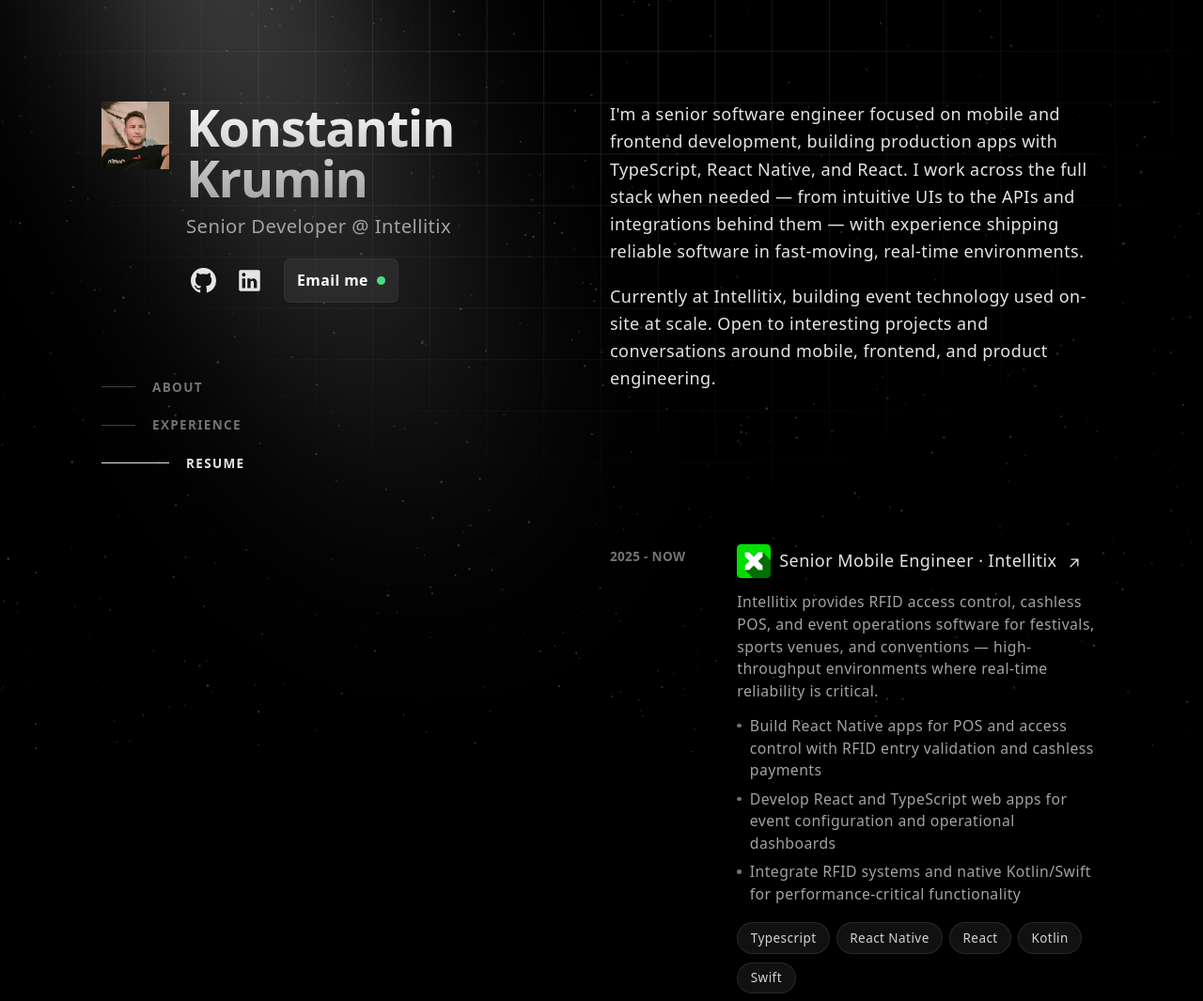
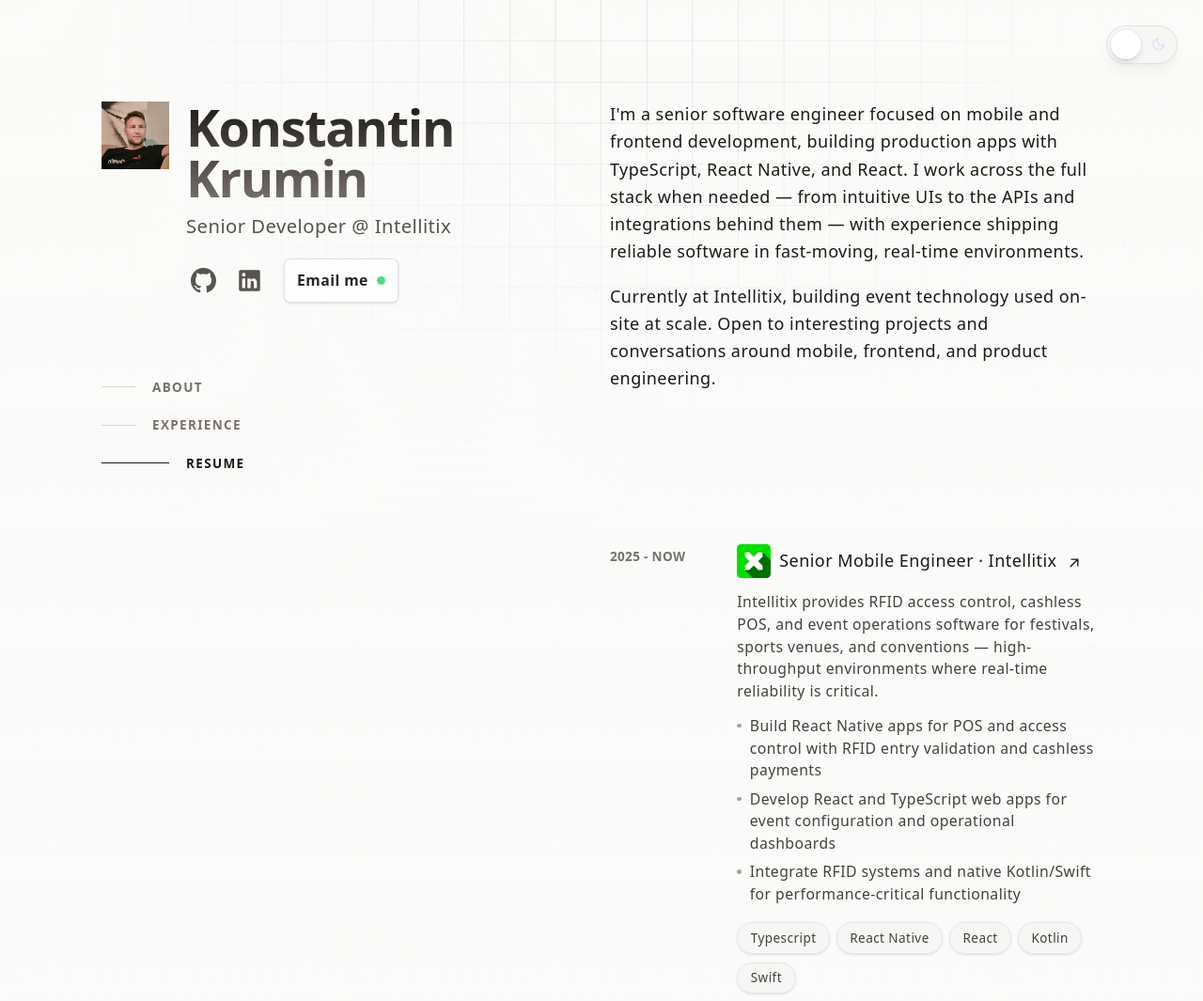
Before and after one commit to konstantinkrumin/portfolio, an Astro site: page / in a window 1280 px wide. Shown: the top 1065 px of the page at 94% size. Built offline with nearby package versions, Linux system fonts and the light colour scheme; Astro itself is replaced by a stand-in of ours; animation ran at ten frames a second.

Commit message:
Add light mode

```diff
--- a/src/components/SparklesCore.tsx
+++ b/src/components/SparklesCore.tsx
@@ -32,6 +32,7 @@ const SparklesCore = (props: ParticlesProps) => {
   } = props;
 
   const [init, setInit] = useState(false);
+  const [theme, setTheme] = useState<"light" | "dark">("dark");
   const controls = useAnimation();
 
   useEffect(() => {
@@ -42,10 +43,26 @@ const SparklesCore = (props: ParticlesProps) => {
     });
   }, []);
 
+  useEffect(() => {
+    const readTheme = () =>
+      setTheme(
+        document.documentElement.classList.contains("dark") ? "dark" : "light",
+      );
+
+    readTheme();
+    window.addEventListener("themechange", readTheme);
+
+    return () => window.removeEventListener("themechange", readTheme);
+  }, []);
+
+  const activeParticleColor =
+    theme === "dark" ? particleColor || "#ffffff" : "#A8A29E";
+  const activeOpacity = theme === "dark" ? opacity || 0.2 : 0.45;
+
   const particlesLoaded = async (container?: Container) => {
     if (container) {
       controls.start({
-        opacity: opacity || 1,
+        opacity: activeOpacity,
         transition: {
           duration: 1,
           delay: 2,
@@ -59,6 +76,7 @@ const SparklesCore = (props: ParticlesProps) => {
       {init && (
         <Particles
           id={id || "tsparticles"}
+          key={theme}
           className={cn("h-full w-full")}
           particlesLoaded={particlesLoaded}
           options={{
@@ -125,7 +143,7 @@ const SparklesCore = (props: ParticlesProps) => {
                 },
               },
               color: {
-                value: particleColor || "#ffffff",
+                value: activeParticleColor,
                 animation: {
                   h: {
                     count: 0,
--- a/src/components/experience/index.astro
+++ b/src/components/experience/index.astro
@@ -19,20 +19,20 @@ const {
     class="group relative grid pb-1 transition-all sm:grid-cols-8 sm:gap-8 md:gap-4 lg:hover:!opacity-100 lg:group-hover/list:opacity-50 hover:backdrop-blur-sm duration-500"
   >
     <div
-      class="absolute -inset-x-4 -inset-y-4 z-0 hidden rounded-md transition motion-reduce:transition-none lg:-inset-x-6 lg:block lg:group-hover:bg-neutral-800/50 lg:group-hover:shadow-[inset_0_1px_0_0_rgba(148,163,184,0.1)] lg:group-hover:drop-shadow-lg"
+      class="absolute -inset-x-4 -inset-y-4 z-0 hidden rounded-md transition motion-reduce:transition-none lg:-inset-x-6 lg:block lg:group-hover:bg-stone-100/80 lg:group-hover:shadow-[inset_0_1px_0_0_rgba(120,113,108,0.15)] dark:lg:group-hover:bg-neutral-800/50 dark:lg:group-hover:shadow-[inset_0_1px_0_0_rgba(148,163,184,0.1)] lg:group-hover:drop-shadow-lg"
     >
     </div>
     <header
-      class="z-10 mb-2 mt-1 text-xs font-semibold uppercase tracking-wide text-neutral-500 sm:col-span-2"
+      class="z-10 mb-2 mt-1 text-xs font-semibold uppercase tracking-wide text-stone-500 sm:col-span-2 dark:text-neutral-500"
       aria-label={dates}
     >
       <span>{dates}</span>
     </header>
     <div class="z-10 sm:col-span-6">
-      <h3 class="font-medium leading-snug text-neutral-200">
+      <h3 class="font-medium leading-snug text-stone-900 dark:text-neutral-200">
         <div>
           <a
-            class="inline-flex items-baseline font-medium leading-tight text-neutral-200 hover:text-neutral-300 focus-visible:text-neutral-300 group/link text-base"
+            class="inline-flex items-baseline font-medium leading-tight text-stone-900 hover:text-stone-700 focus-visible:text-stone-700 group/link text-base dark:text-neutral-200 dark:hover:text-neutral-300 dark:focus-visible:text-neutral-300"
             href={companyUrl}
             target="_blank"
             rel="noreferrer"
@@ -45,7 +45,7 @@ const {
               {
                 logo && (
                   <img
-                    class="w-8 h-8 rounded bg-neutral-400/10 "
+                    class="w-8 h-8 rounded bg-stone-200/60 dark:bg-neutral-400/10"
                     src={logo}
                     alt={`${company} logo`}
                   />
@@ -62,15 +62,15 @@ const {
           </a>
         </div>
       </h3>
-      <p class="mt-2 text-sm leading-normal text-neutral-400">
+      <p class="mt-2 text-sm leading-normal text-stone-700 dark:text-neutral-400">
         {description}
       </p>
       {
         highlights.length > 0 && (
-          <ul class="mt-3 space-y-1.5 text-sm leading-normal text-neutral-400">
+          <ul class="mt-3 space-y-1.5 text-sm leading-normal text-stone-700 dark:text-neutral-400">
             {highlights.map((highlight) => (
               <li class="flex gap-2">
-                <span class="mt-2 h-1 w-1 shrink-0 rounded-full bg-neutral-500" />
+                <span class="mt-2 h-1 w-1 shrink-0 rounded-full bg-stone-400 dark:bg-neutral-500" />
                 <span>{highlight}</span>
               </li>
             ))}
@@ -82,7 +82,7 @@ const {
           <ul class="mt-2 flex flex-wrap" aria-label="Technologies used">
             {technologies.map((technology) => (
               <li class="mr-1.5 mt-2">
-                <div class="flex items-center backdrop-blur-sm rounded-full border border-neutral-700 border-opacity-50 shadow bg-neutral-400/10 px-3 py-1 text-xs font-medium leading-5 text-neutral-300">
+                <div class="flex items-center rounded-full border border-stone-200 bg-stone-100/80 px-3 py-1 text-xs font-medium leading-5 text-stone-700 shadow backdrop-blur-sm dark:border-neutral-700 dark:border-opacity-50 dark:bg-neutral-400/10 dark:text-neutral-300">
                   {technology}
                 </div>
               </li>
--- a/src/components/nav/index.astro
+++ b/src/components/nav/index.astro
@@ -10,9 +10,9 @@ import { NAV_ITEMS } from "../../data/nav";
           <a
             data-nav-link
             href={href}
-            class="nav-link group flex items-center py-2 text-xs font-bold uppercase tracking-widest text-neutral-500 transition-colors duration-300 ease-out hover:text-neutral-200 focus-visible:text-neutral-200"
+            class="nav-link group flex items-center py-2 text-xs font-bold uppercase tracking-widest text-stone-500 transition-colors duration-300 ease-out hover:text-stone-800 focus-visible:text-stone-800 dark:text-neutral-500 dark:hover:text-neutral-200 dark:focus-visible:text-neutral-200"
           >
-            <span class="nav-indicator mr-4 h-px w-8 bg-neutral-700 transition-all duration-300 ease-out group-hover:bg-neutral-200 group-focus-visible:bg-neutral-200" />
+            <span class="nav-indicator mr-4 h-px w-8 bg-stone-300 transition-all duration-300 ease-out group-hover:bg-stone-600 group-focus-visible:bg-stone-600 dark:bg-neutral-700 dark:group-hover:bg-neutral-200 dark:group-focus-visible:bg-neutral-200" />
             {label}
           </a>
         </li>
@@ -23,13 +23,13 @@ import { NAV_ITEMS } from "../../data/nav";
 
 <style>
   .nav-link.active {
-    color: rgb(229 229 229);
+    color: var(--nav-active);
     transition: color 0.3s ease-out;
   }
 
   .nav-link.active .nav-indicator {
     width: 4rem;
-    background-color: rgb(229 229 229);
+    background-color: var(--nav-active);
     transition:
       width 0.3s ease-out,
       background-color 0.3s ease-out;
--- /dev/null
+++ b/src/components/theme-toggle/index.astro
@@ -0,0 +1,65 @@
+<button
+  type="button"
+  id="theme-toggle"
+  aria-label="Toggle color theme"
+  aria-pressed="true"
+  data-theme="dark"
+  data-ccursor
+  class="theme-toggle group fixed right-6 top-6 z-50 flex h-9 w-[4.25rem] items-center rounded-full border border-stone-300/60 bg-stone-100/80 p-1 shadow-lg shadow-stone-900/5 backdrop-blur-xl transition-[background-color,border-color,box-shadow] duration-500 dark:border-neutral-700/60 dark:bg-neutral-900/80 dark:shadow-black/20"
+>
+  <span class="pointer-events-none absolute inset-0 flex items-center justify-between px-2.5">
+    <svg
+      class="h-3.5 w-3.5 text-amber-500 transition-opacity duration-300 dark:opacity-40"
+      viewBox="0 0 24 24"
+      fill="none"
+      stroke="currentColor"
+      stroke-width="2"
+      stroke-linecap="round"
+      stroke-linejoin="round"
+      aria-hidden="true"
+    >
+      <circle cx="12" cy="12" r="4"></circle>
+      <path d="M12 2v2M12 20v2M4.93 4.93l1.41 1.41M17.66 17.66l1.41 1.41M2 12h2M20 12h2M4.93 19.07l1.41-1.41M17.66 6.34l1.41-1.41"
+      ></path>
+    </svg>
+    <svg
+      class="h-3.5 w-3.5 text-indigo-300 opacity-40 transition-opacity duration-300 dark:opacity-100"
+      viewBox="0 0 24 24"
+      fill="none"
+      stroke="currentColor"
+      stroke-width="2"
+      stroke-linecap="round"
+      stroke-linejoin="round"
+      aria-hidden="true"
+    >
+      <path d="M21 12.79A9 9 0 1 1 11.21 3 7 7 0 0 0 21 12.79z"></path>
+    </svg>
+  </span>
+  <span
+    class="theme-thumb pointer-events-none relative z-10 h-7 w-7 rounded-full bg-white shadow-md ring-1 ring-stone-900/5 transition-transform duration-300 ease-out dark:translate-x-[calc(100%+0.125rem)] dark:bg-neutral-700 dark:ring-white/10"
+  ></span>
+</button>
+
+<style>
+  .theme-toggle[data-theme="light"] svg:first-of-type {
+    opacity: 1;
+  }
+
+  .theme-toggle[data-theme="light"] svg:last-of-type {
+    opacity: 0.35;
+  }
+
+  .theme-toggle[data-theme="dark"] svg:first-of-type {
+    opacity: 0.35;
+  }
+
+  .theme-toggle[data-theme="dark"] svg:last-of-type {
+    opacity: 1;
+  }
+
+  @media (prefers-reduced-motion: reduce) {
+    .theme-thumb {
+      transition: none;
+    }
+  }
+</style>
--- a/src/layouts/Layout.astro
+++ b/src/layouts/Layout.astro
@@ -1,5 +1,7 @@
 ---
 import SparklesCore from "../components/SparklesCore.tsx";
+import ThemeToggle from "../components/theme-toggle/index.astro";
+import "../styles/theme.css";
 
 interface Props {
   title: string;
@@ -9,7 +11,7 @@ const { title } = Astro.props;
 ---
 
 <!doctype html>
-<html lang="en">
+<html lang="en" class="dark">
   <head>
     <meta charset="UTF-8" />
     <meta name="description" content="Senior Fullstack Developer" />
@@ -17,10 +19,26 @@ const { title } = Astro.props;
     <link rel="icon" type="image/jpeg" href="/favicon.jpg" />
     <meta name="generator" content={Astro.generator} />
     <title>{title}</title>
+    <script is:inline>
+      (function () {
+        const stored = localStorage.getItem("theme");
+        const prefersLight = window.matchMedia(
+          "(prefers-color-scheme: light)",
+        ).matches;
+
+        if (stored === "light" || (!stored && prefersLight)) {
+          document.documentElement.classList.remove("dark");
+          document.documentElement.style.colorScheme = "light";
+        } else {
+          document.documentElement.classList.add("dark");
+          document.documentElement.style.colorScheme = "dark";
+        }
+      })();
+    </script>
   </head>
 
   <body
-    class="bg-black leading-relaxed text-neutral-200 tracking-wide antialiased selection:bg-neutral-300 selection:text-neutral-900 z-10 relative"
+    class="relative z-10 bg-stone-50 leading-relaxed tracking-wide text-stone-800 antialiased transition-[background-color,color] duration-500 selection:bg-stone-300 selection:text-stone-900 dark:bg-black dark:text-neutral-200 dark:selection:bg-neutral-300 dark:selection:text-neutral-900"
   >
     <SparklesCore
       client:idle
@@ -33,6 +51,7 @@ const { title } = Astro.props;
       className="w-full h-full fixed z-0"
       particleColor="#FFFFFF"
     />
+    <ThemeToggle />
     <slot />
     <script src="../scripts/main.ts"></script>
   </body>
--- a/src/pages/index.astro
+++ b/src/pages/index.astro
@@ -8,7 +8,7 @@ import Layout from "../layouts/Layout.astro";
 ---
 
 <Layout title="Konstantin Krumin">
-  <div class="relative hero z-10">
+  <div class="relative hero isolate z-10">
     <div
       class="mx-auto min-h-screen max-w-screen-2xl px-6 py-12 font-sans md:px-12 md:py-20 lg:px-24 lg:py-0"
     >
@@ -28,12 +28,12 @@ import Layout from "../layouts/Layout.astro";
               <div>
                 <a
                   href="/"
-                  class="block bg-gradient-to-b from-neutral-50 to-neutral-400 bg-clip-text text-4xl font-bold tracking-tight text-transparent bg-opacity-50 lg:text-5xl"
+                  class="block bg-gradient-to-b from-stone-900 to-stone-500 bg-clip-text text-4xl font-bold tracking-tight text-transparent lg:text-5xl dark:from-neutral-50 dark:to-neutral-400 dark:bg-opacity-50"
                 >
                   <h1>Konstantin Krumin</h1>
                 </a>
                 <h2
-                  class="mt-2 text-sm font-medium text-neutral-400 lg:text-lg"
+                  class="mt-2 text-sm font-medium text-stone-600 lg:text-lg dark:text-neutral-400"
                 >
                   Senior Developer @ Intellitix
                 </h2>
@@ -50,7 +50,7 @@ import Layout from "../layouts/Layout.astro";
                         {SOCIALS.map((social) => (
                           <li class="rounded p-1 text-xs" data-ccursor>
                             <a
-                              class="block hover:text-slate-200"
+                              class="block text-stone-600 transition hover:text-stone-900 dark:text-neutral-400 dark:hover:text-slate-200"
                               href={social.url}
                               target="_blank"
                               rel="noreferrer noopener"
@@ -67,7 +67,7 @@ import Layout from "../layouts/Layout.astro";
                   <a
                     data-ccursor
                     href="mailto:konstantin.krumin@gmail.com"
-                    class="group inline-flex items-center gap-x-2 rounded-md border border-neutral-700 border-opacity-50 bg-neutral-400/10 p-2 px-3 py-2.5 text-sm font-semibold text-white shadow backdrop-blur-xl transition-all hover:border-opacity-0"
+                    class="group inline-flex items-center gap-x-2 rounded-md border border-stone-300/70 bg-white/70 p-2 px-3 py-2.5 text-sm font-semibold text-stone-800 shadow backdrop-blur-xl transition-all hover:border-stone-400/80 dark:border-neutral-700 dark:border-opacity-50 dark:bg-neutral-400/10 dark:text-white dark:hover:border-opacity-0"
                   >
                     <span>Email me</span>
                     <span
@@ -93,13 +93,13 @@ import Layout from "../layouts/Layout.astro";
               class="sticky top-0 z-20 -mx-6 mb-4 w-screen px-6 py-3 backdrop-blur-lg md:-mx-12 md:px-12 lg:sr-only lg:relative lg:top-auto lg:mx-auto lg:w-full lg:px-0 lg:py-0 lg:opacity-0"
             >
               <h2
-                class="text-sm font-bold uppercase tracking-widest text-neutral-200 lg:sr-only"
+                class="text-sm font-bold uppercase tracking-widest text-stone-800 lg:sr-only dark:text-neutral-200"
               >
                 About
               </h2>
             </div>
             <div>
-              <div class="mb-4 space-y-4">
+              <div class="relative z-10 mb-4 space-y-4 text-stone-900 dark:text-neutral-300">
                 <p>
                   I'm a senior software engineer focused on mobile and frontend
                   development, building production apps with TypeScript, React
@@ -126,7 +126,7 @@ import Layout from "../layouts/Layout.astro";
               class="sticky top-0 z-20 -mx-6 mb-4 w-screen px-6 py-3 backdrop-blur-lg md:-mx-12 md:px-12 lg:sr-only lg:relative lg:top-auto lg:mx-auto lg:w-full lg:px-0 lg:py-0 lg:opacity-0"
             >
               <h2
-                class="text-sm font-bold uppercase tracking-widest text-neutral-200 lg:sr-only"
+                class="text-sm font-bold uppercase tracking-widest text-stone-800 lg:sr-only dark:text-neutral-200"
               >
                 Experience
               </h2>
@@ -145,7 +145,7 @@ import Layout from "../layouts/Layout.astro";
               class="sticky top-0 z-20 -mx-6 mb-4 w-screen px-6 py-3 backdrop-blur-lg md:-mx-12 md:px-12 lg:sr-only lg:relative lg:top-auto lg:mx-auto lg:w-full lg:px-0 lg:py-0 lg:opacity-0"
             >
               <h2
-                class="text-sm font-bold uppercase tracking-widest text-neutral-200 lg:sr-only"
+                class="text-sm font-bold uppercase tracking-widest text-stone-800 lg:sr-only dark:text-neutral-200"
               >
                 Resume
               </h2>
@@ -153,7 +153,7 @@ import Layout from "../layouts/Layout.astro";
             <div>
               <a
                 data-ccursor
-                class="inline-flex items-center leading-tight text-neutral-200 font-semibold group p-2 rounded px-3"
+                class="inline-flex items-center leading-tight font-semibold text-stone-900 group p-2 rounded px-3 dark:text-neutral-200"
                 aria-label="View Full Résumé"
                 target="_blank"
                 rel="noreferrer noopener"
@@ -161,13 +161,13 @@ import Layout from "../layouts/Layout.astro";
               >
                 <span>
                   <span
-                    class="border-b border-transparent pb-px transition group-hover:border-neutral-300 motion-reduce:transition-none"
+                    class="border-b border-transparent pb-px transition group-hover:border-stone-500 motion-reduce:transition-none dark:group-hover:border-neutral-300"
                   >
                     View Full
                   </span>
                   <span class="whitespace-nowrap">
                     <span
-                      class="border-b border-transparent pb-px transition group-hover:border-neutral-300 motion-reduce:transition-none"
+                      class="border-b border-transparent pb-px transition group-hover:border-stone-500 motion-reduce:transition-none dark:group-hover:border-neutral-300"
                     >
                       Resume
                     </span>
@@ -211,6 +211,29 @@ import Layout from "../layouts/Layout.astro";
     overflow-x: clip;
   }
 
+  :global(html:not(.dark)) .hero {
+    background-size: 100% auto;
+    opacity: 1;
+  }
+
+  :global(html:not(.dark)) .hero::before {
+    content: "";
+    position: absolute;
+    inset: 0;
+    z-index: 0;
+    background: linear-gradient(
+      to bottom,
+      rgb(250 250 249 / 0.85),
+      rgb(250 250 249 / 0.95)
+    );
+    pointer-events: none;
+  }
+
+  .hero > * {
+    position: relative;
+    z-index: 1;
+  }
+
   /*
   .hero {
     animation: fadeIn 3s;
--- a/src/scripts/main.ts
+++ b/src/scripts/main.ts
@@ -1,8 +1,11 @@
 import contextCursor from "../libs/context-cursor/index";
+import { initTheme } from "./theme";
 
 contextCursor({
   radius: 25,
 });
+
+initTheme();
 
 function initScrollSpy() {
   const sections = Array.from(
--- /dev/null
+++ b/src/scripts/theme.ts
@@ -0,0 +1,30 @@
+export type Theme = "light" | "dark";
+
+export function getTheme(): Theme {
+  return document.documentElement.classList.contains("dark") ? "dark" : "light";
+}
+
+function updateToggleUI() {
+  const toggle = document.getElementById("theme-toggle");
+  if (!toggle) return;
+
+  const isDark = getTheme() === "dark";
+  toggle.setAttribute("aria-pressed", String(isDark));
+  toggle.dataset.theme = isDark ? "dark" : "light";
+}
+
+export function setTheme(theme: Theme) {
+  document.documentElement.classList.toggle("dark", theme === "dark");
+  document.documentElement.style.colorScheme = theme;
+  localStorage.setItem("theme", theme);
+  updateToggleUI();
+  window.dispatchEvent(new CustomEvent("themechange", { detail: { theme } }));
+}
+
+export function initTheme() {
+  document.getElementById("theme-toggle")?.addEventListener("click", () => {
+    setTheme(getTheme() === "dark" ? "light" : "dark");
+  });
+
+  updateToggleUI();
+}
--- /dev/null
+++ b/src/styles/theme.css
@@ -0,0 +1,25 @@
+:root {
+  color-scheme: light;
+  --nav-active: rgb(28 25 23);
+  --nav-indicator: rgb(214 211 209);
+  --nav-indicator-hover: rgb(87 83 78);
+}
+
+.dark {
+  color-scheme: dark;
+  --nav-active: rgb(229 229 229);
+  --nav-indicator: rgb(64 64 64);
+  --nav-indicator-hover: rgb(229 229 229);
+}
+
+html {
+  transition:
+    background-color 500ms ease,
+    color 500ms ease;
+}
+
+@media (prefers-reduced-motion: reduce) {
+  html {
+    transition: none;
+  }
+}
--- a/tailwind.config.mjs
+++ b/tailwind.config.mjs
@@ -1,8 +1,13 @@
 /** @type {import('tailwindcss').Config} */
 export default {
   content: ["./src/**/*.{astro,html,js,jsx,md,mdx,svelte,ts,tsx,vue}"],
+  darkMode: "class",
   theme: {
-    extend: {},
+    extend: {
+      transitionDuration: {
+        theme: "500ms",
+      },
+    },
   },
   plugins: [],
 };
```
